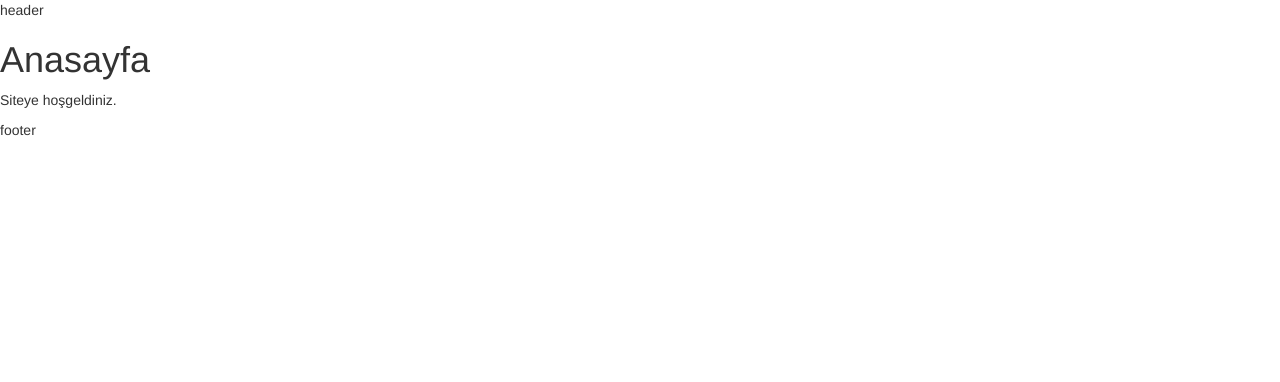
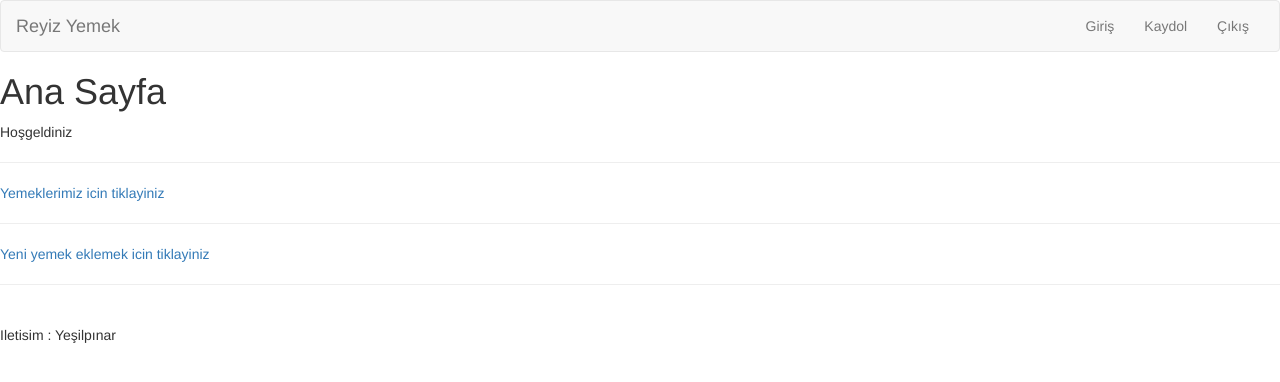
Before and after one commit to emrereyiz/Yemek-Projesi---NodeJS, a Node server app: page / in a window 1280 px wide. Shown: the top 382 px of the page. Run offline with Node 20, Linux system fonts and the light colour scheme.

Commit message:
DB'siz versiyon
DB öncesi şablon oluşturuldu

```diff
--- a/app.js
+++ b/app.js
@@ -1,18 +1,35 @@
 var express = require("express");
 var app = express();
+var bodyParser = require("body-parser");
+
+app.use(bodyParser.urlencoded({extended:true}));
 app.set("view engine", "ejs");
+
+var yemekler = [
+    {adi: 'hamburger', resim: "https://www.burgerking.com.tr/cmsfiles/products/chili-cheese-whopper-menu.png?v=115"},
+    {adi: 'hamburger 2', resim: "https://themenustar.com/upload/2016-08-18/557b693fd327b4.jpg"},
+    {adi: 'hamburger 3', resim: "https://www.burgerking.com.tr/cmsfiles/products/tavuklu-barbeku-brioche-menu-1.png?v=115"},
+];
 
 app.get("/", function(req, res){
     res.render("home");
 });
 
 app.get("/yemekler", function(req, res){
-    var yemekler = [
-        {adi: 'hamburger', resim: "https://www.burgerking.com.tr/cmsfiles/products/chili-cheese-whopper-menu.png?v=115"},
-        {adi: 'hamburger 2', resim: "https://themenustar.com/upload/2016-08-18/557b693fd327b4.jpg"},
-        {adi: 'hamburger 3', resim: "https://www.burgerking.com.tr/cmsfiles/products/tavuklu-barbeku-brioche-menu-1.png?v=115"},
-    ];
     res.render("yemekler", {yemekler: yemekler})
+});
+
+app.post("/yemekler", function(req, res){
+    // res.send("test");
+    var adi = req.body.adi;
+    var resim = req.body.resim;
+    var yeniYemek = {adi:adi, resim:resim};
+    yemekler.push(yeniYemek);
+    res.redirect("/yemekler");
+});
+
+app.get("/yemekler/yeni", function(req, res){
+    res.render("yeni");
 });
 
 var server = app.listen(3000, function(){
--- a/package.json
+++ b/package.json
@@ -9,6 +9,7 @@
   "author": "reyiz",
   "license": "ISC",
   "dependencies": {
+    "body-parser": "^1.18.2",
     "ejs": "^2.5.7",
     "express": "^4.16.2"
   }
--- a/views/home.ejs
+++ b/views/home.ejs
@@ -1,4 +1,13 @@
 <% include partials/header %>
-<h1>Anasayfa</h1>
-<p>Siteye hoşgeldiniz.</p>
+
+<h1>Ana Sayfa</h1>
+
+<p>Hoşgeldiniz</p>
+<hr>
+
+<a href="/yemekler">Yemeklerimiz icin tiklayiniz</a>
+<hr>
+<a href="/yemekler/yeni">Yeni yemek eklemek icin tiklayiniz</a>
+<hr>
+
 <% include partials/footer %>
--- a/views/partials/footer.ejs
+++ b/views/partials/footer.ejs
@@ -1,4 +1,4 @@
-    <p>footer</p>
-
-    </body>
-    </html>
+	<br>
+	Iletisim : Yeşilpınar
+</body>
+</html>
--- a/views/partials/header.ejs
+++ b/views/partials/header.ejs
@@ -1,9 +1,22 @@
+<!DOCTYPE html>
 <html>
-    <head>
-        <title></title>
-        <link rel="stylesheet" href="https://maxcdn.bootstrapcdn.com/bootstrap/3.3.7/css/bootstrap.min.css">
-    </head>
-    <body>
-    <header>
-        header
-    </header>
+<head>
+	<title>Reyiz Yemek</title>
+	<link rel="stylesheet" type="text/css" href="https://maxcdn.bootstrapcdn.com/bootstrap/3.3.7/css/bootstrap.min.css">
+</head>
+<body>
+
+<nav class="navbar navbar-default">
+	<div class="container-fluid">
+		<div class="navbar-header">
+			<a href="/" class="navbar-brand">Reyiz Yemek</a>
+		</div>
+		<div class="collapse navbar-collapse">
+			<ul class="nav navbar-nav navbar-right">
+				<li> <a href="/">Giriş</a> </li>
+				<li> <a href="/">Kaydol</a> </li>
+				<li> <a href="/">Çıkış</a> </li>
+			</ul>
+		</div>
+	</div>
+</nav>
```
Also changed, not shown: views/yemekler.ejs (+30 -7 lines), views/yeni.ejs (added, +23 -0 lines).
